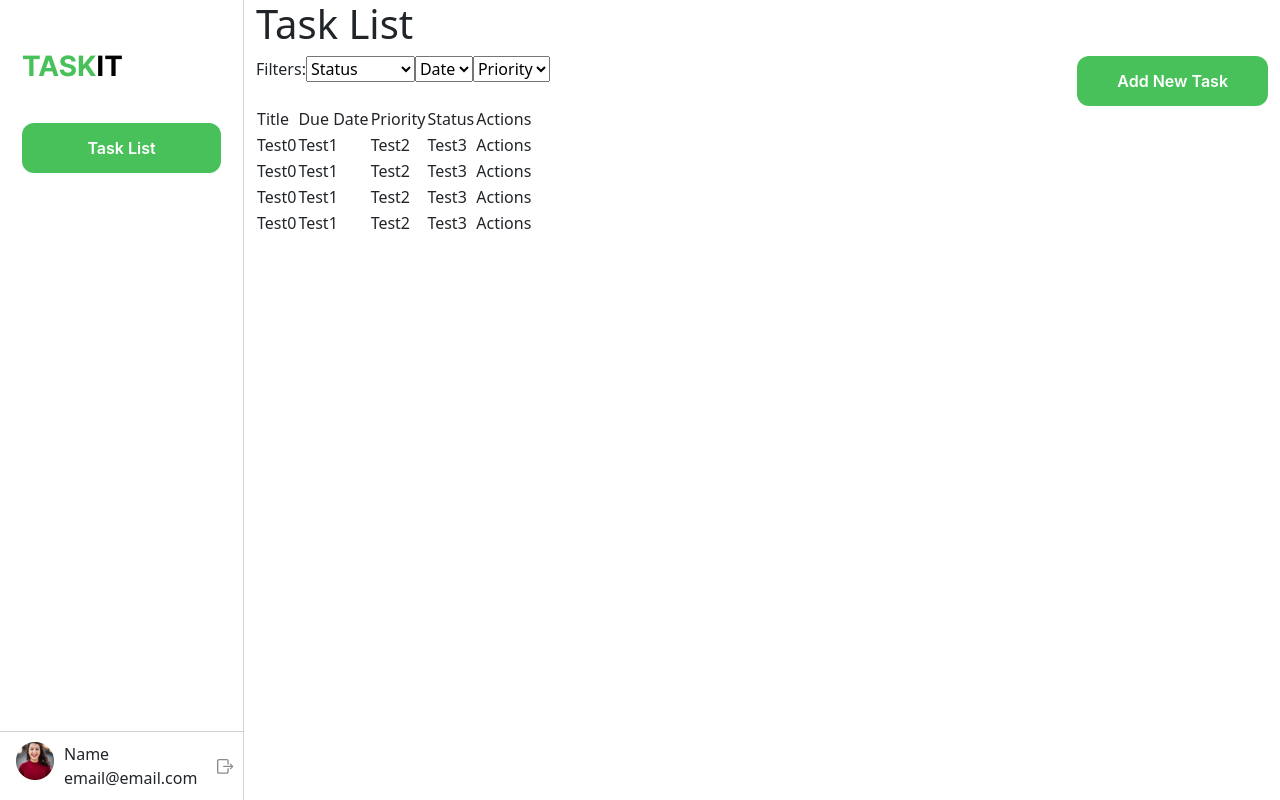
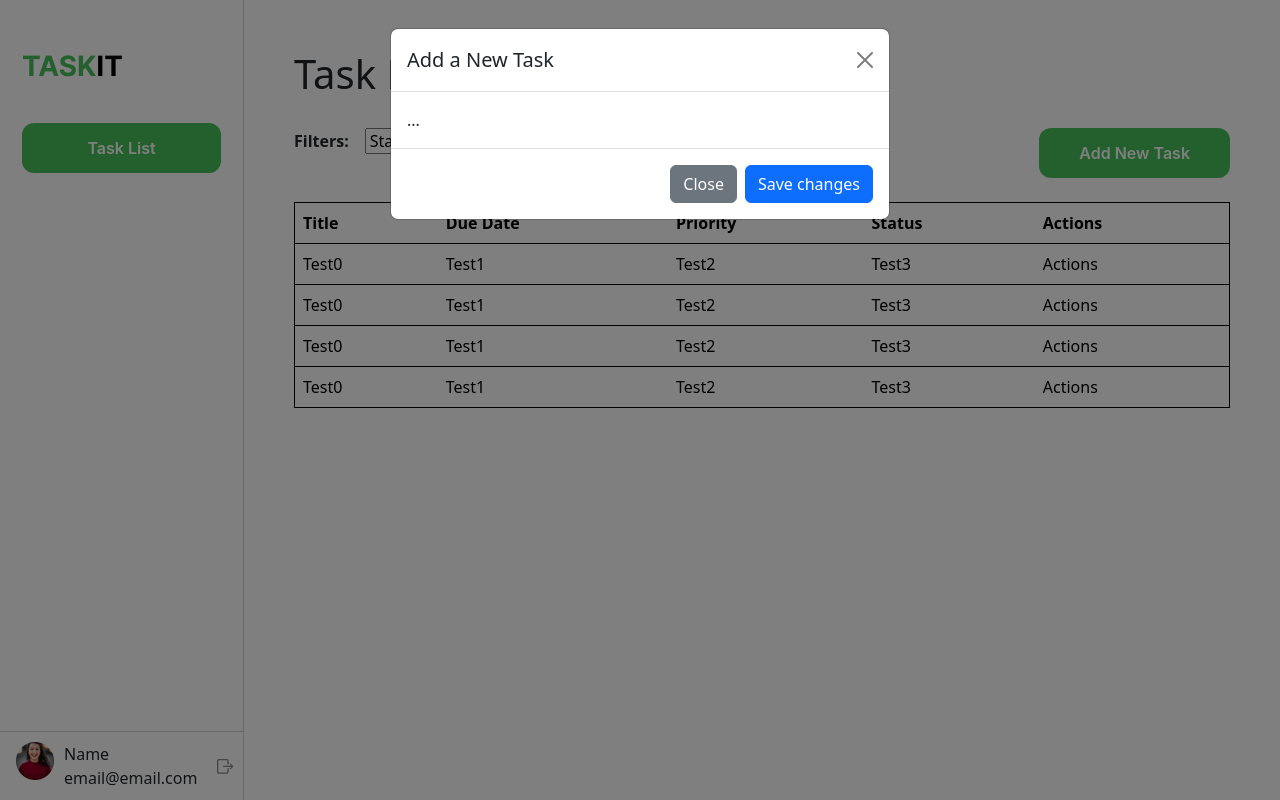
Before and after one commit to MolliShearin/TaskIt-Project, an Angular app: page / in a window 1280 px wide. Both pictures are taken after a click on the button "Add New Task". Built offline with nearby package versions, Linux system fonts and the light colour scheme.

Commit message:
working on styling table

```diff
--- a/angular.json
+++ b/angular.json
@@ -28,7 +28,9 @@
               "src/styles.css",
               "node_modules/bootstrap/dist/css/bootstrap.min.css"
             ],
-            "scripts": []
+            "scripts": [
+              "node_modules/bootstrap/dist/js/bootstrap.min.js"
+            ]
           },
           "configurations": {
             "production": {
--- /dev/null
+++ b/src/app/shared/task/task.service.ts
@@ -0,0 +1,30 @@
+import { Injectable } from '@angular/core';
+import { Task } from './task.model';
+import { Subject } from 'rxjs';
+
+@Injectable({
+  providedIn: 'root'
+})
+export class TaskService {
+  private tasks = [
+    new Task("Test0", "Test1", "Test2", "Test3"),
+    new Task("Test0", "Test1", "Test2", "Test3"),
+    new Task("Test0", "Test1", "Test2", "Test3"),
+    new Task("Test0", "Test1", "Test2", "Test3")
+  ]
+
+  constructor() {
+}
+
+taskListChanged = new Subject<Task[]>();
+
+
+get_tasks() {
+  return this.tasks.slice();
+}
+
+add_task() {
+  this.tasks.push(new Task("Test0", "Test1", "Test2", "Test3"));
+  this.taskListChanged.next(this.tasks.slice());
+}
+}
--- a/src/app/table-view/table-view.component.css
+++ b/src/app/table-view/table-view.component.css
@@ -1,3 +1,11 @@
+.container {
+  padding: 50px;
+}
+
+.container > h1 {
+  margin-bottom: 30px;
+}
+
 .flex-container {
   display: flex;
   justify-content: space-between;
--- a/src/app/table-view/table-view.component.html
+++ b/src/app/table-view/table-view.component.html
@@ -2,21 +2,42 @@
 <h1>Task List</h1>
 <div class="flex-container">
   <div>
-    <p style="display: inline">Filters:</p>
-    <select>
+    <p class="me-2 " style="display: inline; font-weight: bold">Filters:</p>
+    <select class="mx-2">
       <option value="placeholder" selected disabled>Status</option>
       <option value="in-progress">In-Progress</option>
     </select>
-    <select>
+    <select class="mx-2" >
       <option value="placeholder" selected disabled>Date</option>
     </select>
-    <select>
+    <select class="ms-2">
       <option value="placeholder" selected disabled>Priority</option>
     </select>
   </div>
   <div>
-    <button class="newtask-button">Add New Task</button>
+    <button class="newtask-button mb-4" data-bs-toggle="modal" data-bs-target="#exampleModal">Add New Task</button>
   </div>
 </div>
 <app-table></app-table>
 </div>
+
+
+
+<!-- Modal -->
+<div class="modal fade" id="exampleModal" tabindex="-1" aria-labelledby="exampleModalLabel" aria-hidden="true">
+  <div class="modal-dialog">
+    <div class="modal-content">
+      <div class="modal-header">
+        <h5 class="modal-title" id="exampleModalLabel">Add a New Task</h5>
+        <button type="button" class="btn-close" data-bs-dismiss="modal" aria-label="Close"></button>
+      </div>
+      <div class="modal-body">
+        ...
+      </div>
+      <div class="modal-footer">
+        <button type="button" class="btn btn-secondary" data-bs-dismiss="modal">Close</button>
+        <button type="button" class="btn btn-primary" (click) = "addTask()">Save changes</button>
+      </div>
+    </div>
+  </div>
+</div>
--- a/src/app/table-view/table-view.component.ts
+++ b/src/app/table-view/table-view.component.ts
@@ -1,10 +1,18 @@
-import { Component } from '@angular/core';
+import { Component, OnInit } from '@angular/core';
+import { TaskService } from '../shared/task/task.service';
 
 @Component({
   selector: 'app-table-view',
   templateUrl: './table-view.component.html',
-  styleUrls: ['./table-view.component.css']
+  styleUrls: ['./table-view.component.css'],
 })
-export class TableViewComponent {
+export class TableViewComponent  {
+  constructor(private taskService: TaskService) {}
 
+
+
+
+  addTask() {
+    this.taskService.add_task()
+  }
 }
--- a/src/app/table-view/table/table.component.css
+++ b/src/app/table-view/table/table.component.css
@@ -0,0 +1,5 @@
+table
+{
+  border: 1px solid black;
+  border-radius: 20px;
+}
--- a/src/app/table-view/table/table.component.html
+++ b/src/app/table-view/table/table.component.html
@@ -1,11 +1,14 @@
-<table>
+<table class="table">
+  <thead>
   <tr>
-    <td>Title</td>
-    <td>Due Date</td>
-    <td>Priority</td>
-    <td>Status</td>
-    <td>Actions</td>
+    <th>Title</th>
+    <th>Due Date</th>
+    <th>Priority</th>
+    <th>Status</th>
+    <th>Actions</th>
   </tr>
+</thead>
+<tbody>
   <tr *ngFor="let task of tasks">
     <td>{{task.title}}</td>
     <td>{{task.dueDate}}</td>
@@ -13,4 +16,5 @@
     <td>{{task.status}}</td>
     <td>Actions</td>
   </tr>
+</tbody>
 </table>
--- a/src/app/table-view/table/table.component.ts
+++ b/src/app/table-view/table/table.component.ts
@@ -1,16 +1,22 @@
-import { Component } from '@angular/core';
+import { Component, OnInit } from '@angular/core';
 import { Task } from 'src/app/shared/task/task.model';
+import { TaskService } from 'src/app/shared/task/task.service';
 
 @Component({
   selector: 'app-table',
   templateUrl: './table.component.html',
   styleUrls: ['./table.component.css']
 })
-export class TableComponent {
-tasks = [
-  new Task("Test0", "Test1", "Test2", "Test3"),
-  new Task("Test0", "Test1", "Test2", "Test3"),
-  new Task("Test0", "Test1", "Test2", "Test3"),
-  new Task("Test0", "Test1", "Test2", "Test3")
-]
+export class TableComponent  implements OnInit{
+
+  tasks = [];
+constructor(private taskService: TaskService){
 }
+
+ngOnInit(): void {
+    this.tasks = this.taskService.get_tasks();
+    this.taskService.taskListChanged.subscribe((tasks: Task[]) => {
+      this.tasks = tasks;
+    })
+  }
+}
```
